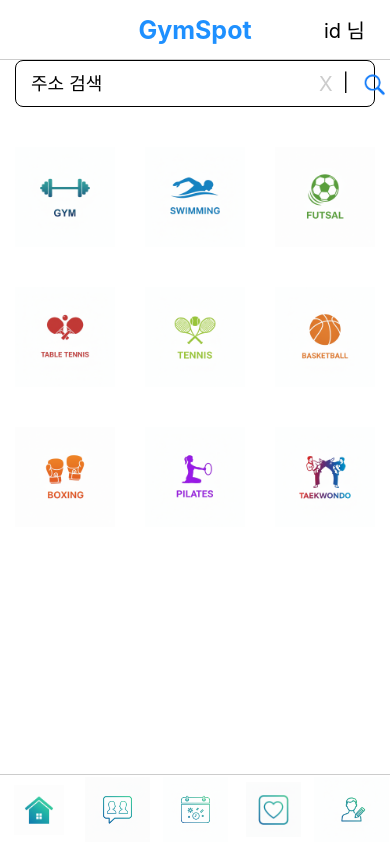
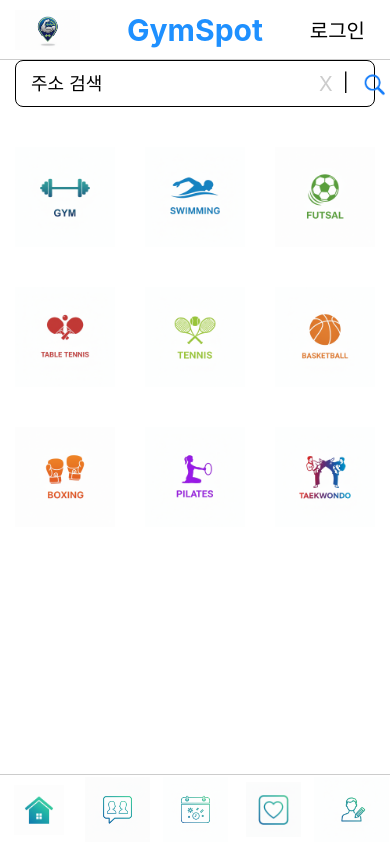
Before and after one commit to Anjunhiw/-Health, a React Native app in the folder Front/: screen /Home in a window 390 px wide. Built offline with nearby package versions, Linux system fonts and the light colour scheme.

Commit message:
11.09 프론트
맘에 들어할진 모르겠지만 로고 추가해봄

```diff
--- a/Front/Menu/Header.js
+++ b/Front/Menu/Header.js
@@ -1,17 +1,41 @@
 import { Text, View, StyleSheet, TouchableOpacity, Image } from "react-native";
 import { useNavigation } from "@react-navigation/native";
+import { useEffect, useState } from "react";
 import { SafeAreaView } from 'react-native-safe-area-context';
+import AsyncStorage from '@react-native-async-storage/async-storage';
 
 export default function Header() {
 
     const navigation = useNavigation();
 
+      const [userId, setUserId] = useState('');
+
+    useEffect(() => {
+        const loadUserName = async () => {
+            const storedId = await AsyncStorage.getItem("user_id");
+            if (storedId) {
+                setUserId(storedId);
+            }
+        };
+        loadUserName();
+    }, []);
+
     return(
          <SafeAreaView style={styles.safeArea}>
         <View style={styles.container}>
+          <Image
+            source={require('../assets/logo (2).png')}
+            style={styles.logo}
+          />
             <Text style={styles.logoText}>GymSpot</Text>
             <View style={styles.userContainer}>
-                <Text style={styles.userText}>id 님</Text>
+              {userId ? (
+                <Text style={styles.userText}>{userId} 님</Text>
+              ) : (
+                <TouchableOpacity onPress={() => navigation.navigate("Login")}>
+                  <Text style={styles.userText}>로그인</Text>
+                </TouchableOpacity>
+              )}
             </View>
         </View>
         </SafeAreaView>
@@ -25,18 +49,25 @@ const styles = StyleSheet.create({
   container: {
     flexDirection: 'row',
     height: 60,
-    justifyContent: 'center',
+    justifyContent: 'space-between',
     alignItems: 'center',
     borderBottomWidth: 1,
     borderBottomColor: '#ccc',
     backgroundColor: '#fff',
     paddingHorizontal: 15,
   },
+  logo: {
+    width: 65,
+    height: 40,
+  },
   logoText: {
-    fontSize: 25,
+    fontSize: 30,
     fontWeight: "bold",
     color: "#1E90FF",
-    position: 'absolute', // 로고를 중앙에 유지
+    position: 'absolute',
+    left: 0,
+    right: 0,
+    textAlign: 'center',
   },
   userContainer: {
     flexDirection: 'row',
--- a/Front/User/Login.js
+++ b/Front/User/Login.js
@@ -1,5 +1,5 @@
-import { useState } from "react";
-import { Text, View, TextInput, KeyboardAvoidingView, Platform, StyleSheet, TouchableOpacity, Image } from "react-native";
+import { useState, useEffect, useRef} from "react";
+import { Text, View, TextInput, Animated, KeyboardAvoidingView, Platform, StyleSheet, TouchableOpacity, Image } from "react-native";
 import { useNavigation } from "@react-navigation/native";
 import Checkbox from 'expo-checkbox';
 import axios from "axios";
@@ -12,6 +12,24 @@ export default function Login() {
   const [ password, setPassword ] = useState('');
   const [ isChecked, setChecked ] = useState(false);
   const navigation = useNavigation();
+  const bounceValue = useRef(new Animated.Value(0)).current;
+
+  useEffect(() => {
+    Animated.loop(
+      Animated.sequence([
+        Animated.timing(bounceValue, {
+          toValue: -5, // 올라갔다가
+          duration: 400,
+          useNativeDriver: true,
+        }),
+        Animated.timing(bounceValue, {
+          toValue: 0, // 원래 위치로
+          duration: 400,
+          useNativeDriver: true,
+        }),
+      ])
+    ).start();
+  }, []);
 
   const handleLogin = async () => {
     if (!id.trim() || !password.trim()) {
@@ -50,6 +68,10 @@ export default function Login() {
       behavior={Platform.OS === "ios" ? "padding" : "height"}
     >
       <View style={styles.logoContainer}>
+        <Animated.Image
+                    source={require('../assets/logo (2).png')}
+                    style={[styles.logo, { transform: [{ translateY: bounceValue }] }]}
+                  />
         <Text style={styles.logoText}>GymSpot</Text>
       </View>
       <View style={styles.inputContainer}>
@@ -116,10 +138,16 @@ const styles = StyleSheet.create({
     flex: 1,
     padding: 20,
     justifyContent: "center",
+    marginBottom: 20
   },
   logoContainer: {
     alignItems: "center",
     marginBottom: 40,
+  },
+  logo: {
+    width: 120,
+    height: 55,
+    marginBottom: 10
   },
   logoText: {
     fontSize: 36,
```
